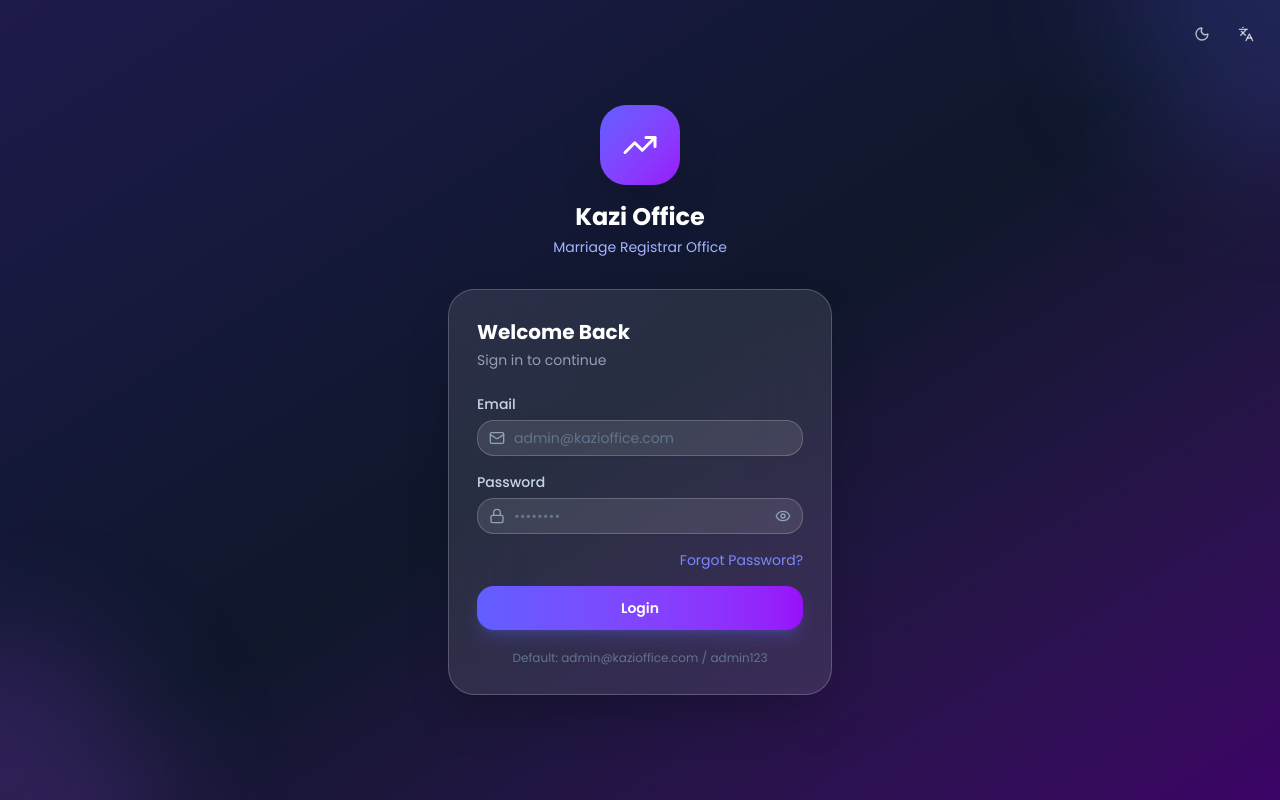
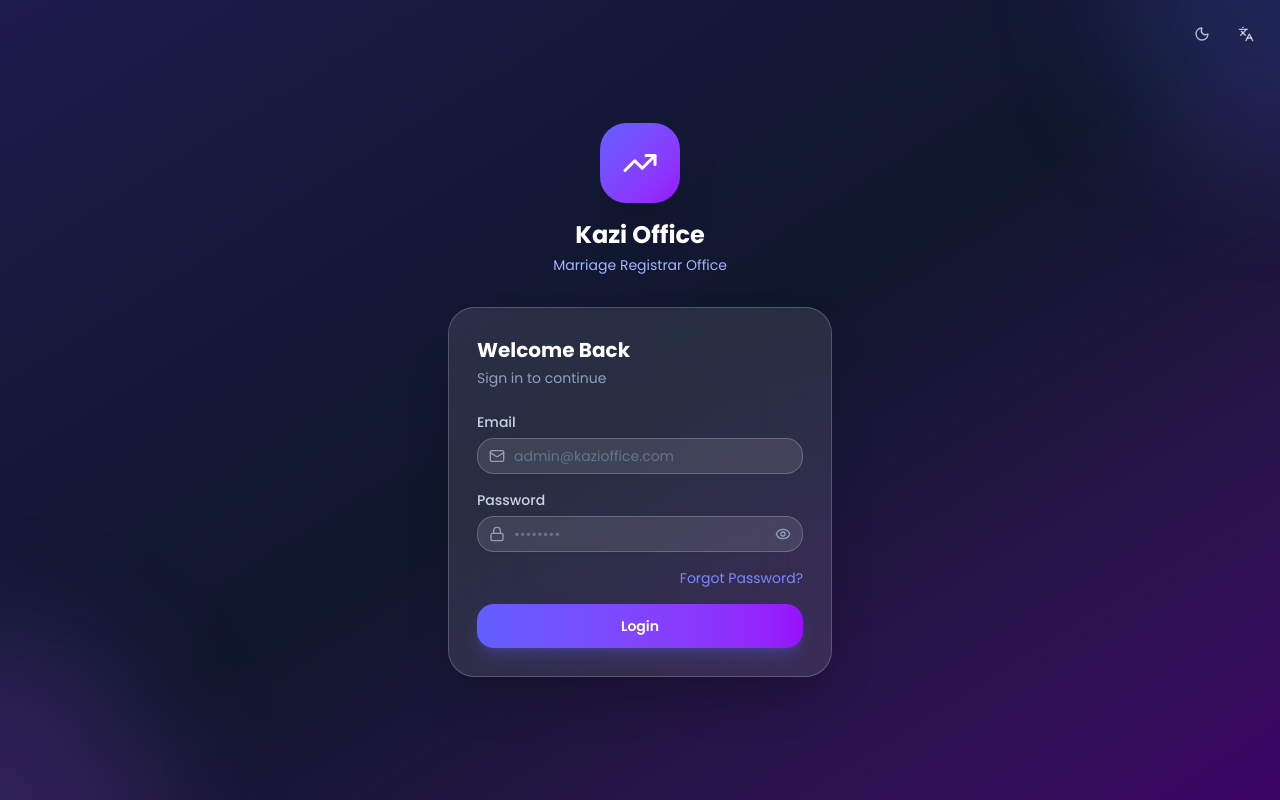
Before and after one commit to ksnirob/kazi-office-manager, a Next.js app: page /login in a window 1280 px wide. Built offline with nearby package versions, Linux system fonts and the light colour scheme.

Commit message:
error fix

```diff
--- a/app/login/page.tsx
+++ b/app/login/page.tsx
@@ -159,9 +159,9 @@ export default function LoginPage() {
             </Button>
           </form>
 
-          <p className="mt-5 text-center text-xs text-slate-500">
+          {/* <p className="mt-5 text-center text-xs text-slate-500">
             Default: admin@kazioffice.com / admin123
-          </p>
+          </p> */}
         </div>
       </div>
     </div>
```
